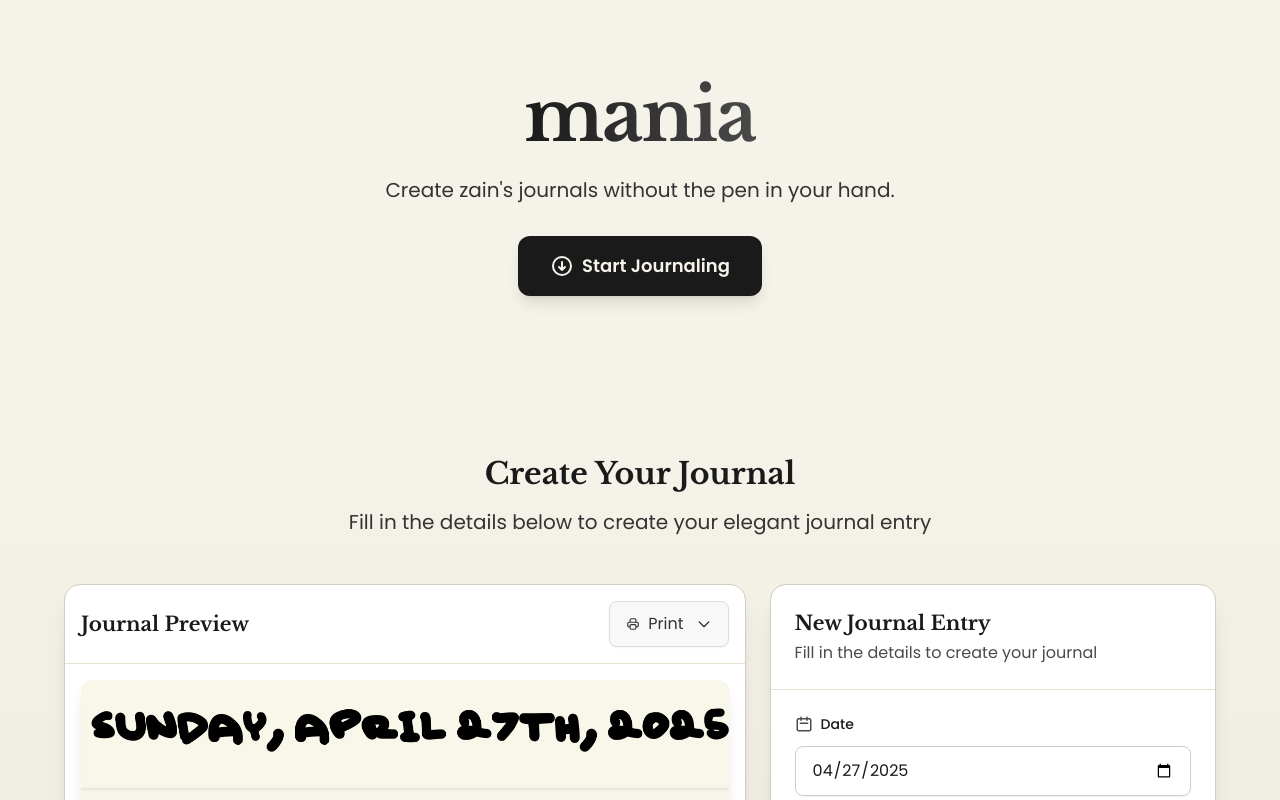
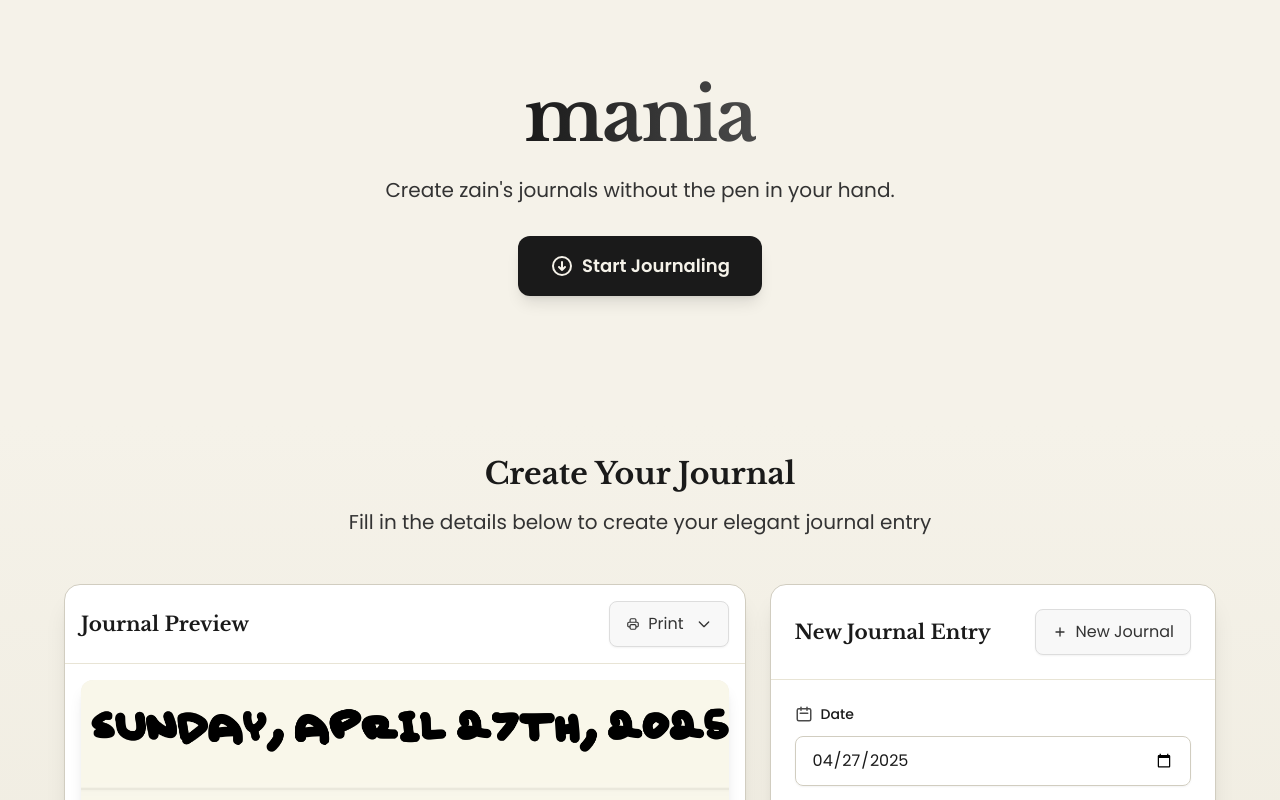
Before and after one commit to zainkhatri/mania, a React (Create React App) app: page / in a window 1280 px wide. Shown: the top 800 px of the page. Built offline with nearby package versions, Linux system fonts and the light colour scheme.

Commit message:
added start new journal button

```diff
--- a/src/components/JournalForm.tsx
+++ b/src/components/JournalForm.tsx
@@ -1942,9 +1942,22 @@ const JournalForm: React.FC<JournalFormProps> = ({
           ) : (
             // Input form for creating journal
             <div className="bg-white rounded-2xl shadow-xl border border-[#d1cdc0] overflow-hidden">
-              <div className="p-6 border-b border-[#e8e4d5]">
+              <div className="p-6 border-b border-[#e8e4d5] flex justify-between items-center">
                 <h3 className="text-xl font-semibold text-[#1a1a1a]">New Journal Entry</h3>
-                <p className="text-[#4a4a4a] mt-1">Fill in the details to create your journal</p>
+                {/* Removed subtitle paragraph */}
+                {/* Add New Journal button here */}
+                {!submitted && (
+                  <button
+                    type="button" // Prevent form submission
+                    onClick={handleReset}
+                    className="px-4 py-2.5 bg-[#f8f8f8] hover:bg-[#efefef] text-[#333] rounded-lg flex items-center gap-2 transition-colors shadow-sm border border-[#ddd] text-base"
+                  >
+                    <svg width="16" height="16" fill="none" stroke="currentColor" viewBox="0 0 24 24" xmlns="http://www.w3.org/2000/svg">
+                      <path strokeLinecap="round" strokeLinejoin="round" strokeWidth="2" d="M12 6v6m0 0v6m0-6h6m-6 0H6"></path>
+                    </svg>
+                    New Journal
+                  </button>
+                )}
               </div>
 
               <div className="p-6">
```
